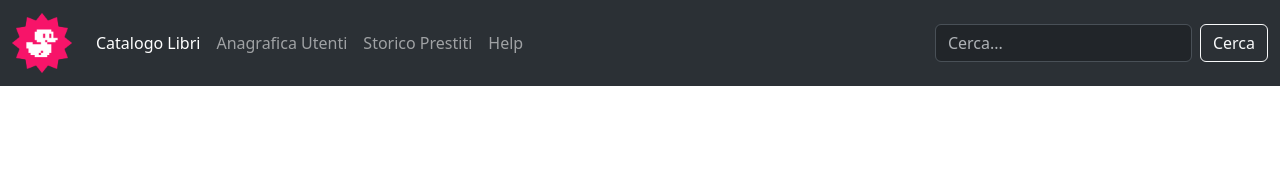
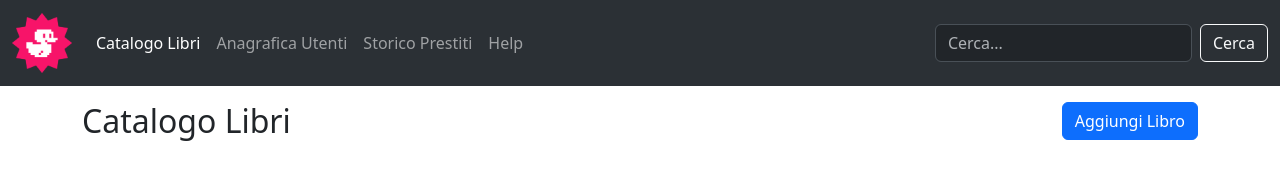
Before and after one commit to ValerioDiBiagio/html-css-bootstrap-dashboard, a plain HTML site: page index.html in a window 1280 px wide. Drawn offline with nearby package versions, Linux system fonts and the light colour scheme.

Commit message:
feat: add catalogo libri and button

```diff
--- a/index.html
+++ b/index.html
@@ -45,6 +45,18 @@
 
     <!-- corpo della pagina -->
     <main>
+        <div class="container">
+            <div class="row row-cols-2 mt-3">
+                <div class="col">
+                    <h2>Catalogo Libri</h2>
+
+                </div>
+                <div class="col text-end">
+                    <button type="button" class="btn btn-primary">Aggiungi Libro</button>
+                </di>
+            </div>
+
+            </div>
 
 
     </main>
```
